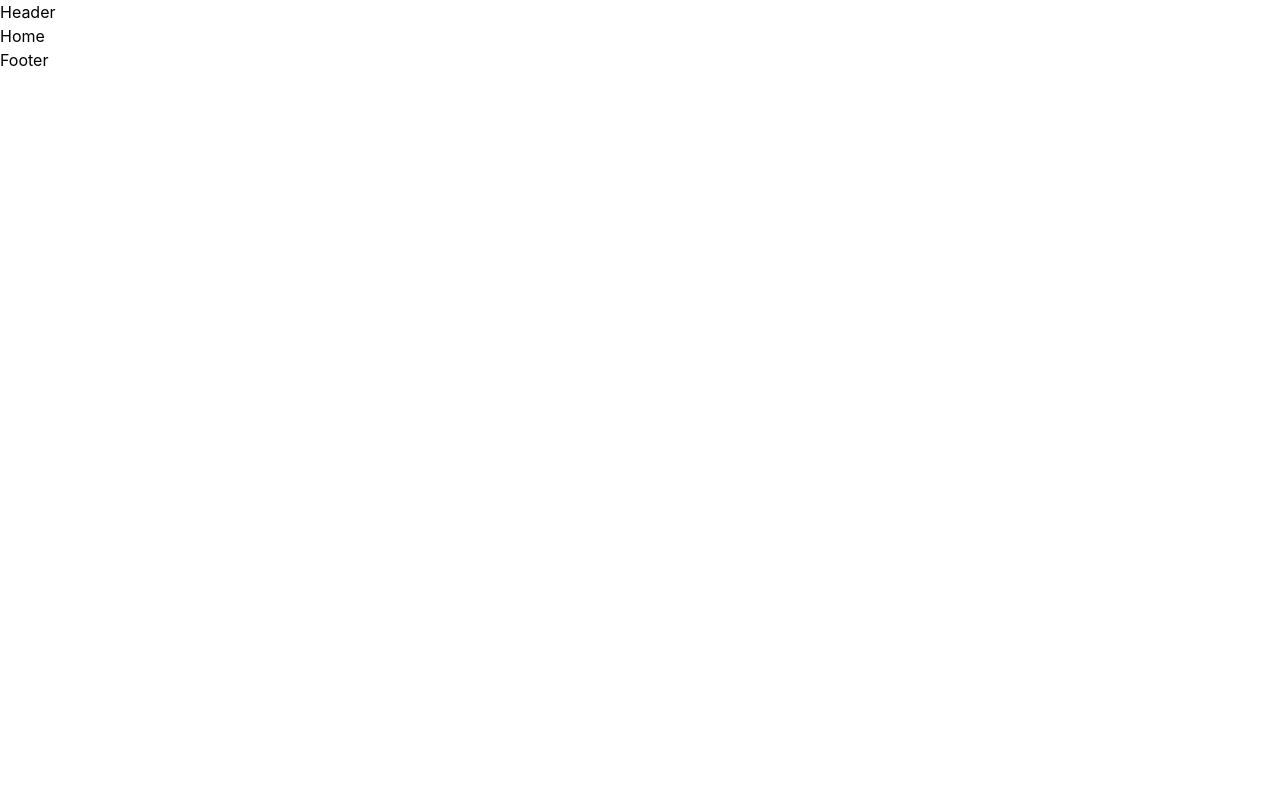
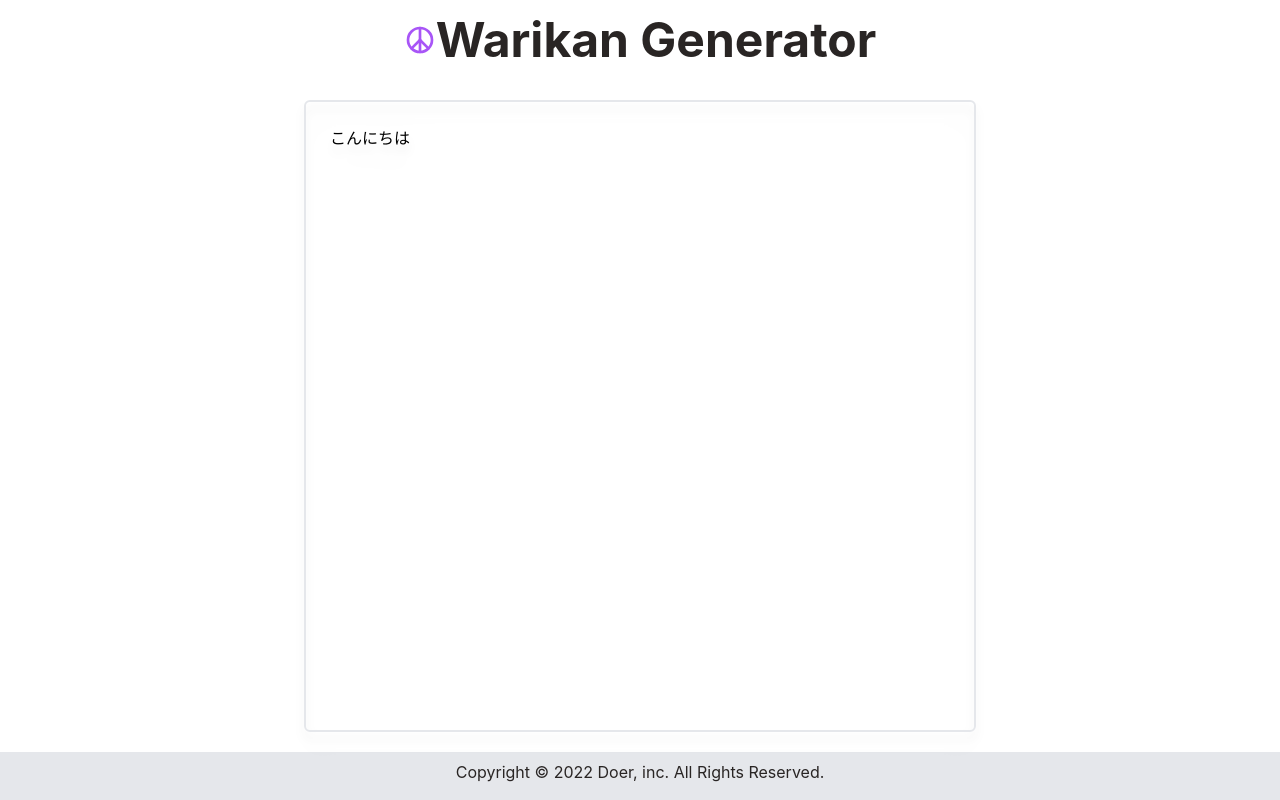
Before and after one commit to Doer-org/hack-camp_vol8_2022, a React (Create React App) app in the folder front/: page / in a window 1280 px wide. Built offline with nearby package versions, Linux system fonts and the light colour scheme.

Commit message:
大まかなUI　作成

```diff
--- a/front/src/App.js
+++ b/front/src/App.js
@@ -7,9 +7,11 @@
 function App() {
   return (
     <BrowserRouter>
-      <Header />
-      <AppRoutes />
-      <Footer />
+      <div className="flex flex-col min-h-screen">
+        <Header />
+        <AppRoutes />
+        <Footer />
+      </div>
     </BrowserRouter>
   );
 }
--- a/front/src/components/atoms/LinkButton.jsx
+++ b/front/src/components/atoms/LinkButton.jsx
@@ -1,6 +1,5 @@
-export const LinkButton = (props) => {
-  const { label, color, size, disabled, path } = props;
-  const className = `${color} ${size} ${'items-center rounded-md px-4 py-2'}`;
+export const LinkButton = ({ label, color, path, disabled }) => {
+  const className = `${color} ${'items-center rounded-md px-4 py-2'}`;
 
   return (
     <a href={path}>
--- /dev/null
+++ b/front/src/components/icon/PeaceIcon.jsx
@@ -0,0 +1,26 @@
+import React from 'react';
+
+export const PeaceIcon = () => {
+  return (
+    <svg
+      xmlns="http://www.w3.org/2000/svg"
+      className="icon icon-tabler icon-tabler-peace"
+      width="32"
+      height="32"
+      viewBox="0 0 24 24"
+      strokeWidth="2"
+      stroke="currentColor"
+      fill="none"
+      strokeLinecap="round"
+      strokeLinejoin="round"
+    >
+      <path stroke="none" d="M0 0h24v24H0z" fill="none"></path>
+      <g className="stroke-purple-500">
+        <circle cx="12" cy="12" r="9"></circle>
+        <line x1="12" y1="3" x2="12" y2="21"></line>
+        <line x1="12" y1="12" x2="18.3" y2="18.3"></line>
+        <line x1="12" y1="12" x2="5.7" y2="18.3"></line>
+      </g>
+    </svg>
+  );
+};
--- /dev/null
+++ b/front/src/components/layout/AppContainer.jsx
@@ -0,0 +1,7 @@
+export const AppContainer = ({ children }) => {
+  return (
+    <main className="mx-5 md:w-full md:mx-auto p-6 max-w-2xl grow drop-shadow-xl border-2 rounded-md my-5">
+      {children}
+    </main>
+  );
+};
--- a/front/src/components/layout/Footer.jsx
+++ b/front/src/components/layout/Footer.jsx
@@ -1,3 +1,7 @@
 export const Footer = () => {
-  return <div>Footer</div>;
+  return (
+    <footer className="py-2 text-center text-stone-800 bg-gray-200 w-full h-12 flex-none">
+      Copyright © 2022 Doer, inc. All Rights Reserved.
+    </footer>
+  );
 };
--- a/front/src/components/layout/Header.jsx
+++ b/front/src/components/layout/Header.jsx
@@ -1,5 +1,12 @@
-import React from 'react';
+import { PeaceIcon } from '../icon/PeaceIcon';
 
 export const Header = () => {
-  return <div>Header</div>;
+  return (
+    <div className="py-6 lg:py-4 text-stone-800 flex-none text-black-800 text-3xl md:text-5xl font-bold gap-2.5">
+      <div className="flex items-center justify-center">
+        <PeaceIcon />
+        Warikan Generator
+      </div>
+    </div>
+  );
 };
--- a/front/src/pages/Home.jsx
+++ b/front/src/pages/Home.jsx
@@ -1,3 +1,9 @@
+import { AppContainer } from '../components/layout/AppContainer';
+
 export const Home = () => {
-  return <div>Home</div>;
+  return (
+    <AppContainer>
+      <div className="">こんにちは</div>
+    </AppContainer>
+  );
 };
```
